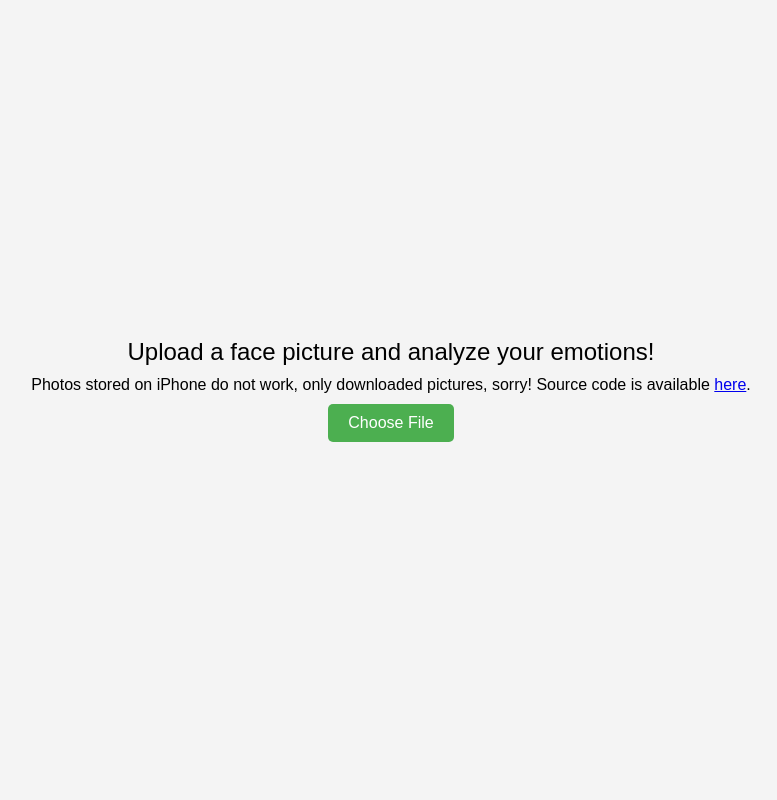
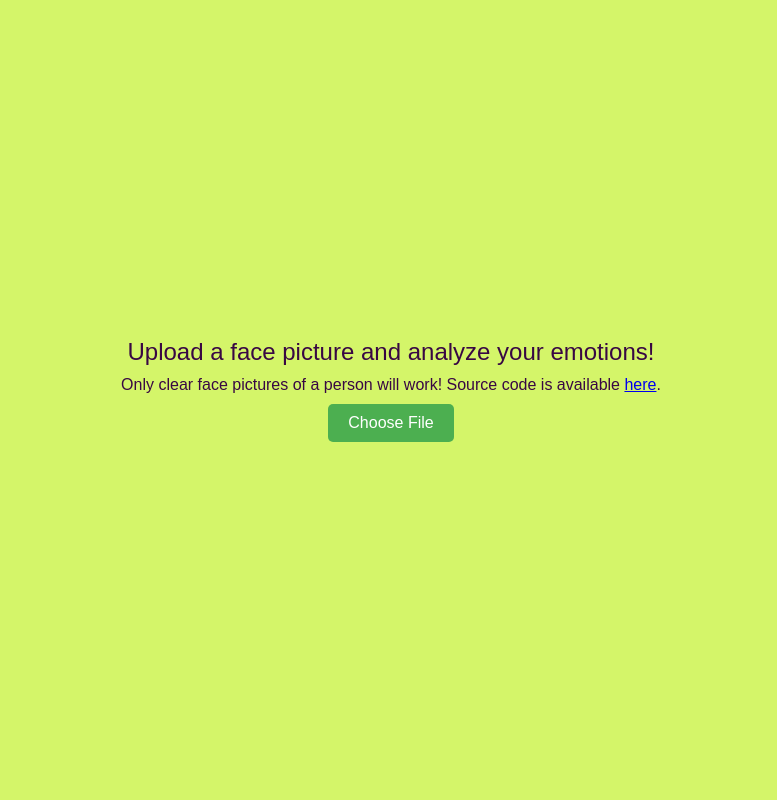
Before and after one commit to lucakato/hume-face, a Flask app: page / in a window 1280 px wide. Shown: the whole page, without its empty margins (249-1026 px from the left). Run offline with Flask 2, Linux system fonts and the light colour scheme.

Commit message:
style index.html

```diff
--- a/templates/index.html
+++ b/templates/index.html
@@ -12,11 +12,12 @@
             height: 100vh;
             margin: 0;
             font-family: Arial, sans-serif;
-            background-color: #f4f4f4;
+            background-color: #d4f569;
         }
 
         #upload-container {
             text-align: center;
+            color: #380743;
         }
 
         #upload-title {
@@ -52,7 +53,7 @@
         <div id="upload-title">Upload a face picture and analyze your emotions!</div>
 
         <div id="upload-note">
-            Photos stored on iPhone do not work, only downloaded pictures, sorry!
+            Only clear face pictures of a person will work!
             Source code is available <a href="https://github.com/lucakato/hume-face/" target="_blank">here</a>.
         </div>
 
```
Also changed, not shown: static/image_123650291_1.JPG (added), static/kin.jpg (added), static/kvin.jpg (added), static/ray.jpg (added).
